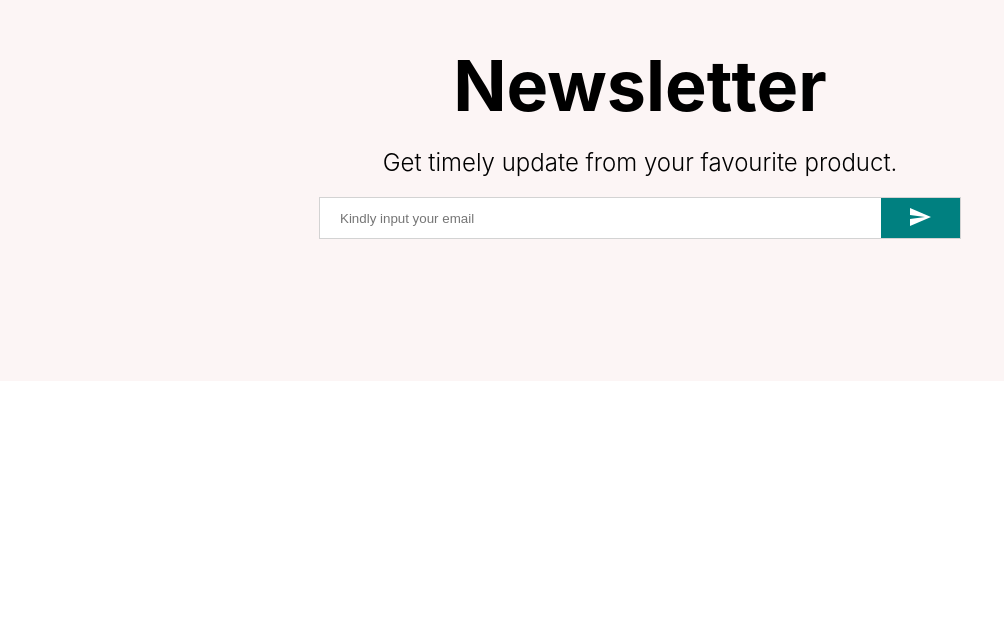
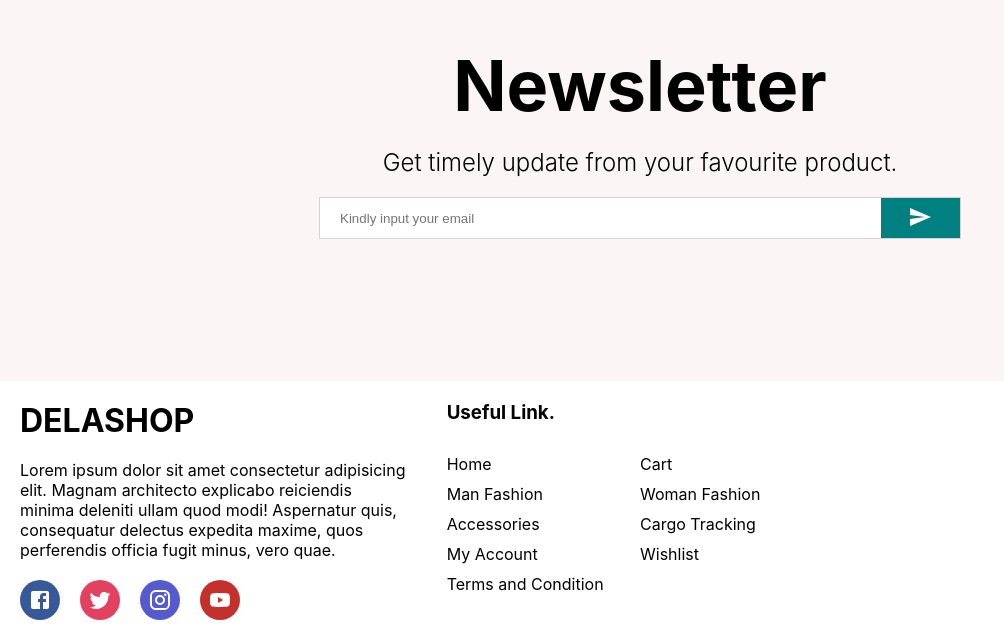
Before and after one commit to delaquash/delashop, a React (Create React App) app in the folder front-end/: page / in a window 1280 px wide. Shown: the part 2375-3015 px from the top of the page, without its empty margins (0-1004 px from the left). Before the commit the page ends 2756 px from the top, so only its background shows below. Built offline with nearby package versions, Linux system fonts and the light colour scheme.

Commit message:
fight side of footer homepage

```diff
--- a/front-end/src/components/Footer.js
+++ b/front-end/src/components/Footer.js
@@ -13,22 +13,43 @@ const Footer = () => {
                 Aspernatur quis, consequatur delectus expedita maxime, quos perferendis officia fugit minus, vero quae.
            </Desc>
            <SocialContainer>
-            <SocialIcon>
+            <SocialIcon color='385999'>
               <Facebook />
             </SocialIcon>
-            <SocialIcon>
+            <SocialIcon color='E4405F'>
               <Twitter />
             </SocialIcon>
-            <SocialIcon>
+            <SocialIcon color='555ACE'>
               <Instagram />
             </SocialIcon>
-            <SocialIcon>
+            <SocialIcon color="c4302b" >
               <YouTube />
             </SocialIcon>
            </SocialContainer>
         </Left>
-        <Center></Center>
-        <Right></Right>
+        <Center>
+            <Title>Useful Link.</Title>
+            <List>
+              <ListItem>Home</ListItem>
+              <ListItem>Cart</ListItem>
+              <ListItem>Man Fashion</ListItem>
+              <ListItem>Woman Fashion</ListItem>
+              <ListItem>Accessories</ListItem>
+              <ListItem>Cargo Tracking</ListItem>
+              <ListItem>My Account</ListItem>
+              <ListItem>Wishlist</ListItem>
+              <ListItem>Terms and Condition</ListItem>
+            </List>
+        </Center>
+        <Right>
+          {/* <Title>Contact Us</Title>
+          <ContactItem>
+            80, Alakija Close, Lekki, Lagos.
+          </ContactItem>
+          <ContactItem>
+            +2348065889756
+          </ContactItem> */}
+        </Right>
     </Container>
   )
 }
--- a/front-end/src/pages/Home.js
+++ b/front-end/src/pages/Home.js
@@ -1,6 +1,7 @@
 import React from 'react';
 import Announcement from '../components/Announcement';
 import Categories from '../components/Categories';
+import Footer from '../components/Footer';
 import Navbar from '../components/Navbar';
 import Newletter from '../components/Newletter';
 import Products from '../components/Products';
@@ -14,7 +15,8 @@ const Home = () => {
         <Slider />
         <Categories />
         <Products />
-        <Newletter/>
+        <Newletter />
+        <Footer />
     </div>
   )
 }
--- a/front-end/src/styles/Footer.js
+++ b/front-end/src/styles/Footer.js
@@ -11,7 +11,9 @@ export const Left = styled.div`
   padding: 20px;
 `;
 
-export const Logo = styled.h1``;
+export const Logo = styled.h1`
+
+`;
 
 export const Desc = styled.p`
   margin: 20px 0px;
```
